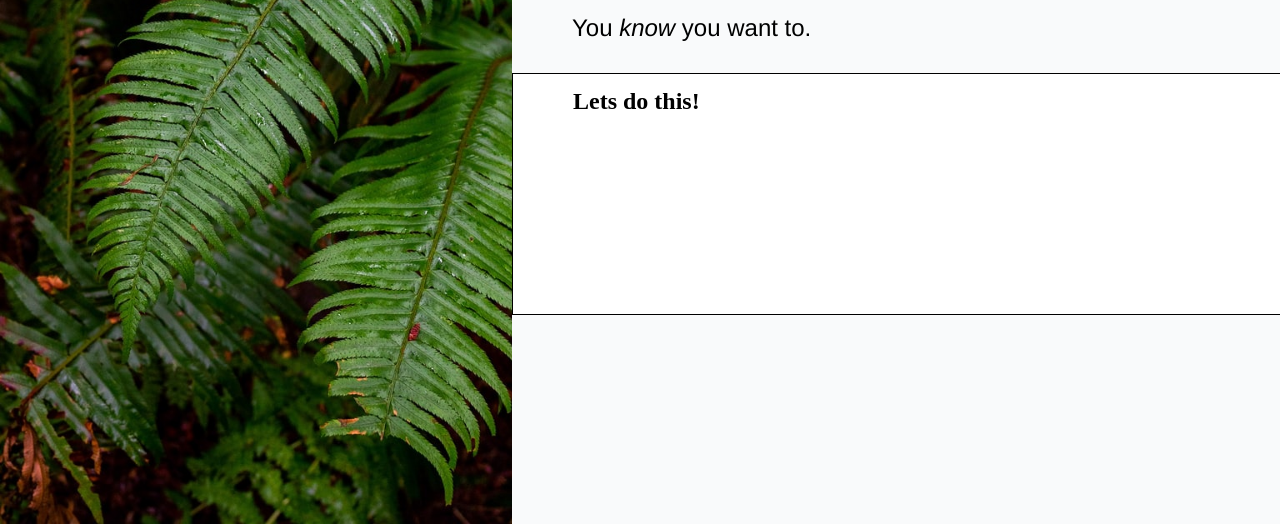
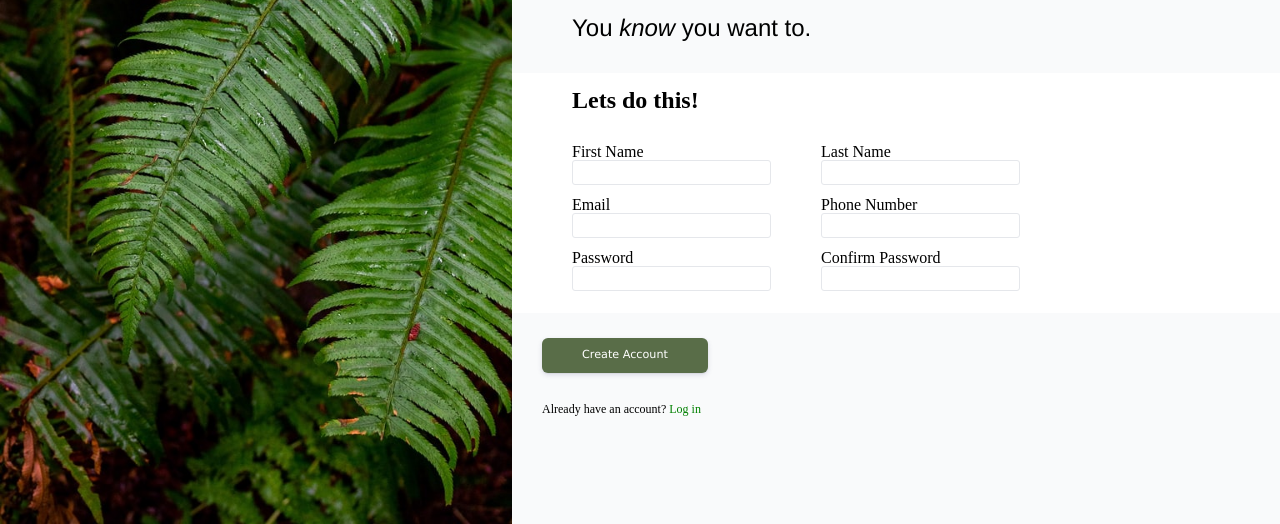
Before and after one commit to BATMANGOO/sign-up-form, a plain HTML site: page index.html in a window 1280 px wide. Shown: the part 276-800 px from the top of the page. Drawn offline with Linux system fonts and the light colour scheme.

Commit message:
add form styles

```diff
--- a/index.html
+++ b/index.html
@@ -28,10 +28,42 @@
       </div>
       <div class="form-section form-side">
         <h2 class="form-title">Lets do this!</h2>
+        <form>
+          <div class="formrow">
+            <div class="form-element">
+              <label>First Name</label>
+              <input type="text" required>
+            </div>
+            <div class="form-element">
+              <label>Last Name</label>
+              <input type="text" id="lastname" required>
+            </div>
+          </div>
+          <div class="formrow">
+            <div class="form-element">
+              <label>Email</label>
+              <input type="email" required>
+            </div>
+            <div class="form-element">
+              <label>Phone Number</label>
+              <input type="tel" id="phone" name="phone" pattern="[0-9]{3}-[0-9]{3}-[0-9]{4}" required>
+            </div>
+          </div>
+          <div class="formrow">
+            <div class="form-element">
+              <label>Password</label>
+              <input type="password" id="password" required>
+              <p id="validation-error"></p>
+            </div>
+            <div class="form-element">
+              <label>Confirm Password</label>
+              <input type="password" id="confirm_password" required>
+            </div>
+          </div>
       </div>
-      <div class="buttons form-side">
-
-      </div>
+      <button type="submit" class="create-account">Create Account</button>
+      </form>
+      <p class="account">Already have an account? <a href="#" class="login">Log in</a></p>
     </section>
   </div>
 </body>
--- a/styles.css
+++ b/styles.css
@@ -118,7 +118,6 @@ h1 {
   background-color: rgb(255,255,255);
   width: 100%;
   height: 30vh;
-  border: 1px solid black;
 }
 
 .form-title {
@@ -131,3 +130,71 @@ h2 {
   font-size: 1.5rem;
   font-weight: bold;
 }
+
+form {
+  margin-left: 60px;
+  margin-top: 20px;
+}
+
+.formrow {
+  display: flex;
+}
+
+.form-element {
+  display: flex;
+  flex-direction: column;
+  margin-right: 50px;
+  margin-top: 12px;
+}
+
+input {
+  border: 1px solid #E5E7EB;
+  padding: 4px 6px;
+  border-radius: 3px;
+  font-family: Arial, Helvetica, sans-serif;
+  font-size: 13px;
+  width: 185px;
+}
+
+input:focus {
+  border: 1px solid blue;
+}
+
+input:required:focus {
+  border: 1px solid red;
+  outline: none;
+}
+
+input:focus:valid {
+  border: 1px solid green;
+  box-shadow: rgba(50, 50, 105, 0.15) 0px 2px 5px 0px, rgba(0, 0, 0, 0.05) 0px 1px 1px 0px;
+  outline: none;
+}
+
+button {
+  background-color: #596D48;
+  color: white;
+  font-family:Verdana, Geneva, Tahoma, sans-serif;
+  border-radius: 6px;
+  outline: none;
+  margin-top: 25px;
+  border: none;
+  padding: 10px 40px 12px 40px;
+  font-size: .7rem;
+  box-shadow: rgba(50, 50, 105, 0.15) 0px 2px 5px 0px, rgba(0, 0, 0, 0.05) 0px 1px 1px 0px;
+}
+
+.create-account {
+  margin-left: 30px;
+}
+
+.account {
+  font-size: 12px;
+  margin-top: 30px;
+  margin-left: 30px;
+}
+
+.login {
+  color: green;
+  text-decoration: none;
+}
```
